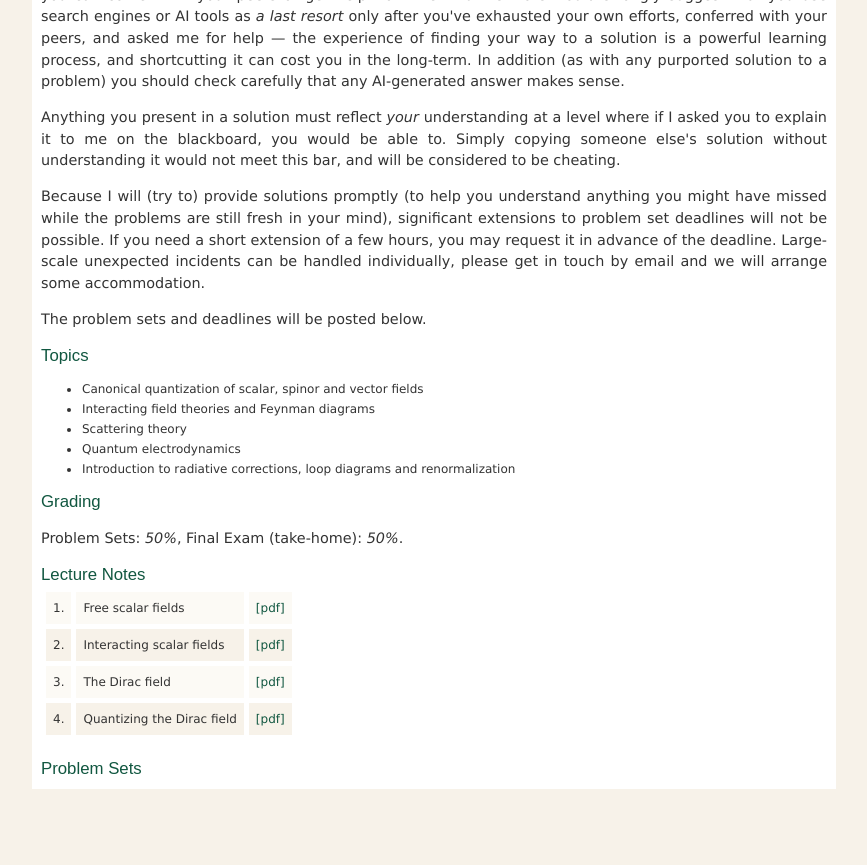
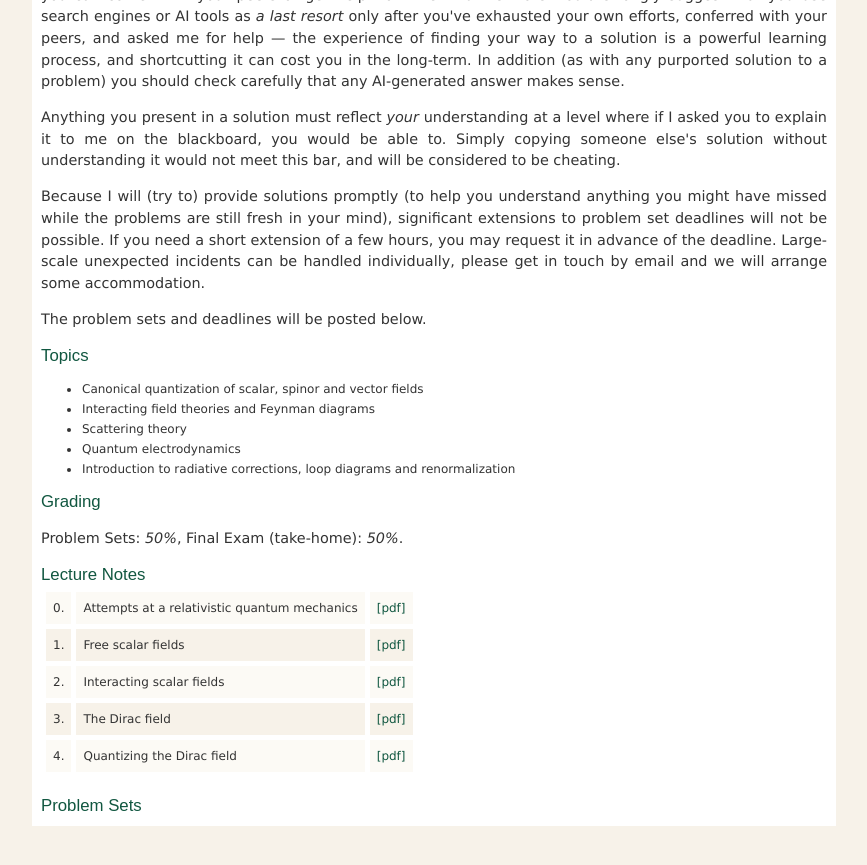
Before and after one commit to jozefdudek/personal_website, a Jekyll site: the page built from Phys721.html, in a window 1280 px wide and 900 px high, scrolled down 1228 px. Shown: the top 865 px of the window, without its empty margins (192-1059 px from the left). Built offline with Jekyll 4.4.1, drawn with Linux system fonts in a browser that asks for light colours.

Commit message:
added rel qm notes

```diff
--- a/Phys721.html
+++ b/Phys721.html
@@ -132,6 +132,15 @@
 <h3>Lecture Notes</h3>
 
 <table class="highlights">
+
+   <tr class="highlights">
+      <td class="highlights"> 0. </td>
+      <td class="highlights">Attempts at a relativistic quantum mechanics</td>
+      <td class="highlights">
+        <a href="https://wm1693.box.com/s/ogg3krecwm0j3izu2nnjpmchsyz74hd4">[pdf]</a>
+      </td>
+    </tr>
+
 
     <tr class="highlights">
       <td class="highlights"> 1. </td>
```
